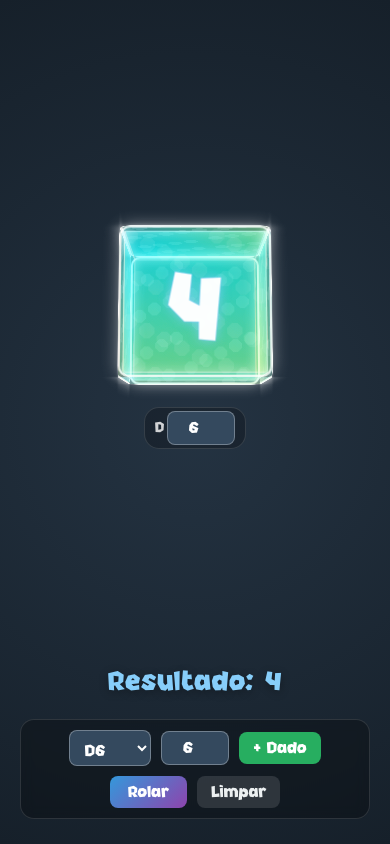
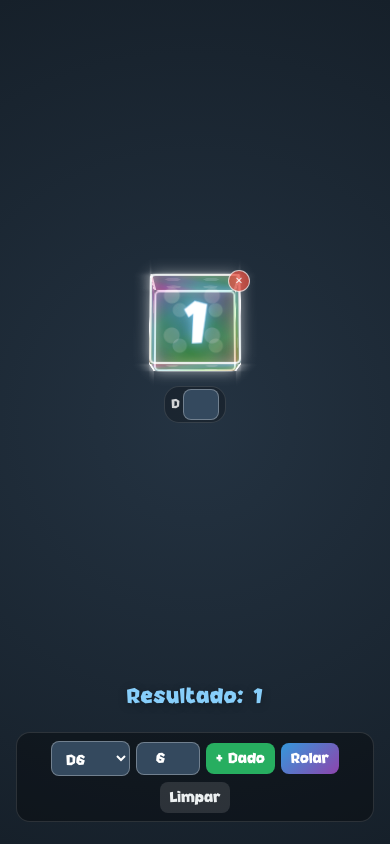
Before and after one commit to lucashirotsu/Dado, a plain HTML site: page index.html in a window 390 px wide. Both pictures are taken after a click on the button "Rolar". Drawn offline with Linux system fonts and the light colour scheme.

Commit message:
correção

```diff
--- a/index.html
+++ b/index.html
@@ -29,9 +29,9 @@
             flex-direction: column;
             justify-content: space-between;
             align-items: center;
-            min-height: 100vh;
+            min-height: 100dvh;
             margin: 0;
-            padding: 40px 20px 25px;
+            padding: 35px 16px 22px;
             font-family: 'fonte', 'Segoe UI', Tahoma, Geneva, Verdana, sans-serif;
             font-weight: 300;
             color: white;
@@ -56,20 +56,21 @@
             display: flex;
             flex-direction: column;
             align-items: center;
+            justify-content: center;
             position: relative;
-            animation: pop-in 0.35s cubic-bezier(0.175, 0.885, 0.32, 1.275);
+            animation: pop-in 0.3s cubic-bezier(0.175, 0.885, 0.32, 1.275);
         }
 
         @keyframes pop-in {
-            from { transform: scale(0.4); opacity: 0; }
+            from { transform: scale(0.5); opacity: 0; }
             to { transform: scale(1); opacity: 1; }
         }
 
         /* Botão discreto para remover dado */
         .remove-die-btn {
             position: absolute;
-            top: -16px;
-            right: -16px;
+            top: -14px;
+            right: -14px;
             width: 24px;
             height: 24px;
             border-radius: 50%;
@@ -98,7 +99,7 @@
 
         /* Etiqueta minimalista de lados */
         .die-badge {
-            margin-top: 26px;
+            margin-top: 24px;
             display: flex;
             align-items: center;
             gap: 3px;
@@ -126,41 +127,31 @@
             border-radius: 4px;
         }
 
-        /* Cena 3D e Efeitos de Escala */
+        /* Cena 3D acelerada por GPU */
         .scene {
             width: var(--box-size);
             height: var(--box-size);
-            perspective: 800px;
+            perspective: 750px;
             position: relative;
             transform-style: preserve-3d;
-            transition: transform 0.35s cubic-bezier(0.34, 1.56, 0.64, 1);
+            will-change: transform;
+            transition: transform 0.3s cubic-bezier(0.34, 1.56, 0.64, 1);
         }
 
         .scene.shrunk {
             transform: scale(0.8);
-            transition: transform 0.3s cubic-bezier(0.25, 0.8, 0.25, 1);
+            transition: transform 0.25s ease-out;
         }
 
         .scene.boom {
-            animation: boom-effect 0.55s cubic-bezier(0.22, 1, 0.36, 1) forwards;
+            animation: boom-effect 0.5s cubic-bezier(0.22, 1, 0.36, 1) forwards;
         }
 
         @keyframes boom-effect {
-            0% {
-                transform: scale(0.8);
-            }
-            40% {
-                transform: scale(1.24);
-                filter: brightness(1.45);
-            }
-            75% {
-                transform: scale(0.96);
-                filter: brightness(1.1);
-            }
-            100% {
-                transform: scale(1);
-                filter: brightness(1);
-            }
+            0%   { transform: scale(0.8); }
+            40%  { transform: scale(1.22); filter: brightness(1.35); }
+            75%  { transform: scale(0.96); filter: brightness(1.1); }
+            100% { transform: scale(1); filter: brightness(1); }
         }
 
         .item-box {
@@ -169,6 +160,7 @@
             position: relative;
             transform-style: preserve-3d;
             cursor: pointer;
+            will-change: transform;
             transform: translateY(0px) rotateY(0deg) rotateX(8deg) rotateZ(0deg);
         }
 
@@ -178,12 +170,12 @@
 
         .item-box.rolling {
             pointer-events: none;
-            animation: spin-fast 0.42s linear infinite;
+            animation: spin-fast 0.45s linear infinite;
         }
 
         .item-box.settling {
             pointer-events: none;
-            transition: transform 0.6s cubic-bezier(0.16, 1, 0.3, 1);
+            transition: transform 0.55s cubic-bezier(0.16, 1, 0.3, 1);
             transform: translateY(0px) rotateY(0deg) rotateX(8deg) rotateZ(0deg);
         }
 
@@ -202,61 +194,44 @@
         }
 
         @keyframes gentle-float {
-            0% {
-                transform: translateY(0px) rotateY(0deg) rotateX(8deg) rotateZ(0deg);
-            }
-            25% {
-                transform: translateY(-7px) rotateY(12deg) rotateX(11deg) rotateZ(1.5deg);
-            }
-            50% {
-                transform: translateY(-2px) rotateY(0deg) rotateX(5deg) rotateZ(0deg);
-            }
-            75% {
-                transform: translateY(-7px) rotateY(-12deg) rotateX(11deg) rotateZ(-1.5deg);
-            }
-            100% {
-                transform: translateY(0px) rotateY(0deg) rotateX(8deg) rotateZ(0deg);
-            }
+            0%   { transform: translateY(0px) rotateY(0deg) rotateX(8deg) rotateZ(0deg); }
+            25%  { transform: translateY(-6px) rotateY(12deg) rotateX(11deg) rotateZ(1.5deg); }
+            50%  { transform: translateY(-2px) rotateY(0deg) rotateX(5deg) rotateZ(0deg); }
+            75%  { transform: translateY(-6px) rotateY(-12deg) rotateX(11deg) rotateZ(-1.5deg); }
+            100% { transform: translateY(0px) rotateY(0deg) rotateX(8deg) rotateZ(0deg); }
         }
 
-        /* Faces externas com bordas arredondadas */
+        /* Rotação contínua do espectro arco-íris acelerada por GPU */
+        @keyframes rainbow-cycle {
+            from { filter: hue-rotate(0deg) brightness(1.2); }
+            to   { filter: hue-rotate(360deg) brightness(1.2); }
+        }
+
+        /* Faces externas com o brilho original restaurado (sem backdrop-filter) */
         .face {
             position: absolute;
             width: var(--box-size);
             height: var(--box-size);
             background: linear-gradient(135deg,
-                    rgba(255, 0, 255, 0.2), rgba(0, 255, 255, 0.2),
-                    rgba(255, 255, 0, 0.2), rgba(255, 0, 0, 0.2));
-            background-size: 400% 400%;
-            animation: gradient-flow 10s ease infinite;
+                    rgba(255, 0, 255, 0.24),
+                    rgba(0, 255, 255, 0.24),
+                    rgba(255, 255, 0, 0.22),
+                    rgba(255, 40, 90, 0.24));
             border: 2px solid rgba(255, 255, 255, 0.85);
             border-radius: var(--border-radius);
             box-shadow: 0 0 15px rgba(255, 255, 255, 0.45), inset 0 0 12px rgba(255, 255, 255, 0.25);
-            backdrop-filter: brightness(1.2);
-            -webkit-backdrop-filter: brightness(1.2);
+            animation: rainbow-cycle 7s linear infinite;
             overflow: hidden;
         }
 
         .face::before {
             content: '';
             position: absolute;
-            top: 0;
-            left: 0;
-            width: 100%;
-            height: 100%;
-            background:
-                radial-gradient(circle at 10% 10%, rgba(255, 255, 255, 0.1) 7px, transparent 0),
-                radial-gradient(circle at 30% 20%, rgba(255, 255, 255, 0.1) 7px, transparent 0),
-                radial-gradient(circle at 50% 30%, rgba(255, 255, 255, 0.1) 7px, transparent 0),
-                radial-gradient(circle at 70% 40%, rgba(255, 255, 255, 0.1) 7px, transparent 0),
-                radial-gradient(circle at 90% 50%, rgba(255, 255, 255, 0.1) 7px, transparent 0),
-                radial-gradient(circle at 20% 60%, rgba(255, 255, 255, 0.1) 7px, transparent 0),
-                radial-gradient(circle at 40% 70%, rgba(255, 255, 255, 0.1) 7px, transparent 0),
-                radial-gradient(circle at 60% 80%, rgba(255, 255, 255, 0.1) 7px, transparent 0),
-                radial-gradient(circle at 80% 90%, rgba(255, 255, 255, 0.1) 7px, transparent 0);
-            background-size: 80px 80px;
+            inset: 0;
+            background-image:
+                radial-gradient(circle, rgba(255, 255, 255, 0.14) 7px, transparent 8px);
+            background-size: 38px 38px;
             pointer-events: none;
-            opacity: 0.8;
         }
 
         /* Núcleo interno que veda os buracos nos 8 vértices */
@@ -267,22 +242,14 @@
             width: var(--inner-size);
             height: var(--inner-size);
             background: linear-gradient(135deg,
-                    rgba(255, 0, 255, 0.18), rgba(0, 255, 255, 0.18),
-                    rgba(255, 255, 0, 0.18), rgba(255, 0, 0, 0.18));
-            background-size: 400% 400%;
-            animation: gradient-flow 10s ease infinite;
+                    rgba(255, 0, 255, 0.18),
+                    rgba(0, 255, 255, 0.18),
+                    rgba(255, 255, 0, 0.18));
             border: 1px solid rgba(255, 255, 255, 0.35);
             border-radius: 3px;
             box-shadow: inset 0 0 15px rgba(255, 255, 255, 0.2);
+            animation: rainbow-cycle 7s linear infinite;
             pointer-events: none;
-        }
-
-        @keyframes gradient-flow {
-            0%   { background-position: 0% 0%; }
-            25%  { background-position: 100% 0%; }
-            50%  { background-position: 100% 100%; }
-            75%  { background-position: 0% 100%; }
-            100% { background-position: 0% 0%; }
         }
 
         .front  { transform: rotateY(0deg) translateZ(calc(var(--box-size) / 2)); }
@@ -318,17 +285,18 @@
             -webkit-text-stroke: 1px var(--content-color);
             text-shadow: var(--content-shadow);
             pointer-events: none;
+            will-change: transform;
             animation: pulse-slow 2.2s infinite alternate ease-in-out;
         }
 
         @keyframes pulse-slow {
-            0%   { transform: translate3d(-50%, -50%, 1px) scaleX(0.92) scale(1); opacity: 1; }
-            100% { transform: translate3d(-50%, -50%, 1px) scaleX(0.92) scale(1.18); opacity: 0.92; }
+            0%   { transform: translate3d(-50%, -50%, 1px) scaleX(0.92) scale(1); }
+            100% { transform: translate3d(-50%, -50%, 1px) scaleX(0.92) scale(1.16); }
         }
 
         @keyframes pulse-fast {
-            0%   { transform: translate3d(-50%, -50%, 1px) scaleX(0.92) scale(0.95); opacity: 0.9; }
-            100% { transform: translate3d(-50%, -50%, 1px) scaleX(0.92) scale(1.2); opacity: 1; }
+            0%   { transform: translate3d(-50%, -50%, 1px) scaleX(0.92) scale(0.95); }
+            100% { transform: translate3d(-50%, -50%, 1px) scaleX(0.92) scale(1.18); }
         }
 
         .stationary-content.rolling-animation {
@@ -340,18 +308,18 @@
             display: flex;
             flex-direction: column;
             align-items: center;
-            gap: 16px;
+            gap: 14px;
             width: 100%;
             max-width: 560px;
-            margin-top: 20px;
+            margin-top: 16px;
         }
 
         #result-display {
             margin: 0;
-            font-size: 1.7rem;
+            font-size: 1.55rem;
             font-weight: 300;
             letter-spacing: 0.5px;
-            min-height: 34px;
+            min-height: 32px;
             color: #87cefa;
             text-align: center;
             text-shadow: 0 2px 10px rgba(0, 0, 0, 0.3);
@@ -362,12 +330,11 @@
             flex-wrap: wrap;
             justify-content: center;
             align-items: center;
-            gap: 10px;
-            background: rgba(0, 0, 0, 0.28);
-            padding: 10px 14px;
+            gap: 8px;
+            background: rgba(0, 0, 0, 0.35);
+            padding: 10px 12px;
             border-radius: 14px;
             border: 1px solid rgba(255, 255, 255, 0.12);
-            backdrop-filter: blur(6px);
         }
 
         select, input[type="number"] {
@@ -379,11 +346,10 @@
             font-size: 1rem;
             font-family: inherit;
             outline: none;
-            transition: border-color 0.2s;
         }
 
         input[type="number"] {
-            width: 68px;
+            width: 64px;
             text-align: center;
         }
 
@@ -401,13 +367,8 @@
             transition: transform 0.15s ease, filter 0.15s ease;
         }
 
-        button:hover {
-            filter: brightness(1.15);
-            transform: translateY(-1px);
-        }
-
         button:active {
-            transform: translateY(0);
+            transform: scale(0.96);
         }
 
         .btn-add {
@@ -424,6 +385,78 @@
         .btn-clear {
             background-color: rgba(255, 255, 255, 0.12);
             color: #ecf0f1;
+        }
+
+        /* =========================================================
+           OTIMIZAÇÕES E LAYOUT RESPONSIVO PARA CELULAR
+           ========================================================= */
+        @media (max-width: 600px) {
+            :root {
+                --box-size: 86px;
+                --inner-size: 80px;
+                --border-radius: 8px;
+            }
+
+            /* 1, 2 ou 3 dados permanecem todos lado a lado na mesma linha */
+            #dice-arena {
+                flex-wrap: nowrap;
+                gap: 24px 16px;
+                padding: 10px 0;
+            }
+
+            /* A partir do 4º dado adicionado, quebra linha e vira grid de 2 colunas */
+            #dice-arena:has(.dice-wrapper:nth-child(4)) {
+                --box-size: 108px;
+                --inner-size: 102px;
+                display: grid;
+                grid-template-columns: repeat(2, 1fr);
+                justify-items: center;
+                gap: 38px 16px;
+            }
+
+            .remove-die-btn {
+                opacity: 0.85;
+                top: -12px;
+                right: -12px;
+                width: 22px;
+                height: 22px;
+            }
+
+            .die-badge {
+                margin-top: 18px;
+                padding: 2px 6px;
+                font-size: 0.8rem;
+            }
+
+            .die-badge input {
+                width: 36px;
+                font-size: 0.8rem;
+            }
+
+            .inner-face {
+                display: none;
+            }
+
+            .face {
+                border-radius: 5px;
+            }
+
+            #result-display {
+                font-size: 1.35rem;
+            }
+
+            .controls-bar {
+                width: 100%;
+                gap: 6px;
+                padding: 8px;
+            }
+
+            .controls-bar select,
+            .controls-bar input[type="number"],
+            .controls-bar button {
+                padding: 8px 10px;
+                font-size: 0.92rem;
+            }
         }
     </style>
 </head>
@@ -505,7 +538,6 @@
                 <button class="remove-die-btn" title="Remover">×</button>
                 <div class="scene">
                     <div class="item-box idle">
-                        <!-- Núcleo interno que sela os vértices -->
                         <div class="inner-face inner-front"></div>
                         <div class="inner-face inner-back"></div>
                         <div class="inner-face inner-right"></div>
@@ -513,7 +545,6 @@
                         <div class="inner-face inner-top"></div>
                         <div class="inner-face inner-bottom"></div>
 
-                        <!-- Faces externas arredondadas -->
                         <div class="face front"></div>
                         <div class="face back"></div>
                         <div class="face right"></div>
@@ -590,7 +621,7 @@
                 const tempVal = getRandomNumber(maxSides);
                 dieObj.contentEl.textContent = tempVal;
                 adjustFontSize(dieObj.contentEl, tempVal);
-            }, 65);
+            }, 85);
 
             return new Promise((resolve) => {
                 setTimeout(() => {
@@ -613,7 +644,7 @@
                         dieObj.itemBox.classList.remove('settling');
                         dieObj.itemBox.classList.add('floating');
                         dieObj.isRolling = false;
-                    }, 600);
+                    }, 550);
 
                     if (isSingleClick) {
                         updateTotalDisplay();
```
